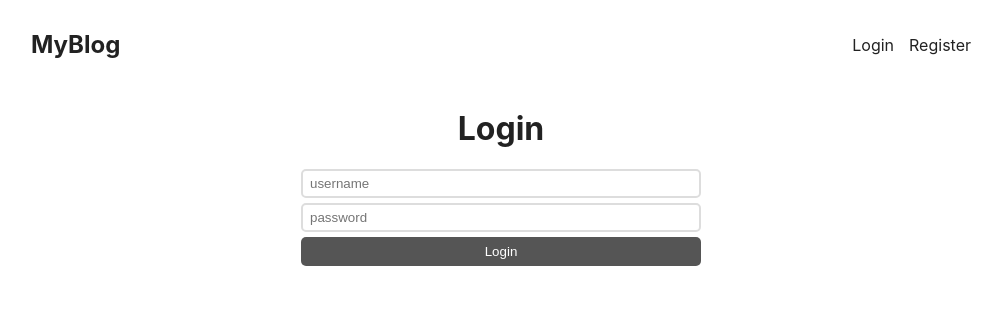
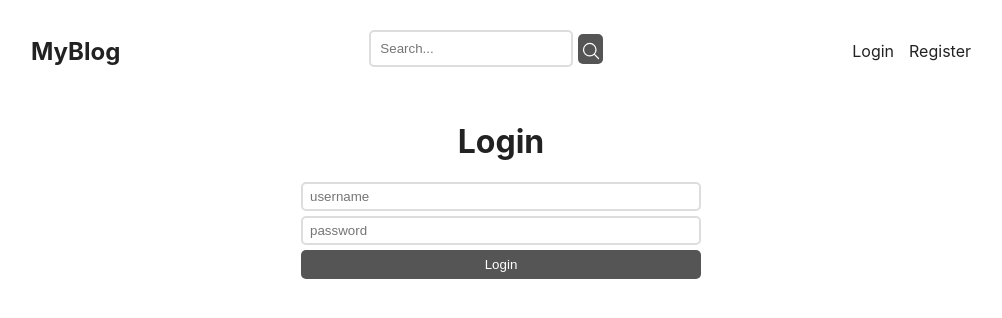
Before and after one commit to Error-Harry/Fullstack-Blog-App, a React (Create React App) app in the folder client/: page /login in a window 1280 px wide. Shown: the top 318 px of the page, without its empty margins (139-1141 px from the left). Built offline with nearby package versions, Linux system fonts and the light colour scheme; no server answers.

Commit message:
added delete post fuctionality and pagination

```diff
--- a/client/src/App.css
+++ b/client/src/App.css
@@ -185,8 +185,55 @@ div.d-btn {
   color: #fff;
   padding: 10px 30px;
   border-radius: 5px;
+  cursor: pointer;
 }
 
 a svg {
   height: 20px;
 }
+
+.error-message {
+  font-size: 0.9rem;
+  color: #df0a0a;
+}
+
+.pagination {
+  margin-top: 20px;
+  display: flex;
+  align-items: center;
+  justify-content: center;
+}
+
+.pagination button {
+  border: 1px solid #ccc;
+  background-color: #fff;
+  color: #333;
+  text-align: center;
+  width: 2rem;
+  padding: 10px 10px;
+  margin-right: 5px;
+  border-radius: 5px;
+  cursor: pointer;
+}
+
+.pagination button.active {
+  background-color: #007bff;
+  color: #fff;
+}
+
+.search-container {
+  display: inline-flex;
+  justify-content: center;
+  align-items: center;
+}
+
+.search-container input {
+  margin-right: 5px;
+  padding: 9px;
+}
+
+.search-container button {
+  width: 30px;
+  height: 30px;
+  margin-bottom: 5px;
+}
--- a/client/src/Header.js
+++ b/client/src/Header.js
@@ -30,6 +30,29 @@ function Header() {
       <Link className="logo" to="/" clLinkssName="logo">
         MyBlog
       </Link>
+      <div className="search-container">
+        <input
+          type="text"
+          placeholder="Search..."
+        />
+        <button onClick={() => {}}>
+          <svg
+            xmlns="http://www.w3.org/2000/svg"
+            fill="none"
+            viewBox="0 0 24 24"
+            strokeWidth={1.5}
+            stroke="currentColor"
+            width="20"
+            height="20"
+          >
+            <path
+              strokeLinecap="round"
+              strokeLinejoin="round"
+              d="m21 21-5.197-5.197m0 0A7.5 7.5 0 1 0 5.196 5.196a7.5 7.5 0 0 0 10.607 10.607Z"
+            />
+          </svg>
+        </button>
+      </div>
       <nav>
         {username && (
           <>
--- a/client/src/pages/IndexPage.js
+++ b/client/src/pages/IndexPage.js
@@ -3,6 +3,9 @@ import Post from "../Post";
 
 function IndexPage() {
   const [posts, setPosts] = useState([]);
+  const [currentPage, setCurrentPage] = useState(1);
+  const [postsPerPage, setPostPerPage] = useState(5);
+
   useEffect(() => {
     fetch("http://localhost:4000/post").then((response) => {
       response.json().then((posts) => {
@@ -11,7 +14,32 @@ function IndexPage() {
     });
   }, []);
 
-  return <>{posts.length > 0 && posts.map((post) => <Post {...post}/>)}</>;
+  const indexOfLastPost = currentPage * postsPerPage;
+  const indexOfFirstPost = indexOfLastPost - postsPerPage;
+  const currentPosts = posts.slice(indexOfFirstPost, indexOfLastPost);
+
+  return (
+    <>
+      {currentPosts.length > 0 &&
+        currentPosts.map((post) => <Post key={post.id} {...post} />)
+      }
+      {posts.length > postsPerPage && (
+        <div className="pagination">
+          {Array.from({ length: Math.ceil(posts.length / postsPerPage) }).map(
+            (_, index) => (
+              <button
+                key={index + 1}
+                onClick={() => setCurrentPage(index + 1)}
+                className={currentPage === index + 1 ? "active" : ""}
+              >
+                {index + 1}
+              </button>
+            )
+          )}
+        </div>
+      )}
+    </>
+  );
 }
 
 export default IndexPage;
--- a/client/src/pages/LoginPage.js
+++ b/client/src/pages/LoginPage.js
@@ -6,6 +6,7 @@ function LoginPage() {
   const [username, setUsername] = useState("");
   const [password, setPassword] = useState("");
   const [redirect, setRedirect] = useState(false);
+  const [errorMessage, setErrorMessage] = useState("");
   const {setUserInfo} = useContext(UserContext);
 
   async function login(ev) {
@@ -23,7 +24,7 @@ function LoginPage() {
       });
 
     } else {
-      alert("Wrong credentials");
+      setErrorMessage("wrong credentials");
     }
   }
 
@@ -46,6 +47,7 @@ function LoginPage() {
         value={password}
         onChange={(ev) => setPassword(ev.target.value)}
       />
+      {errorMessage && <p className="error-message">{errorMessage}</p>}
       <button>Login</button>
     </form>
   );
--- a/client/src/pages/PostPage.js
+++ b/client/src/pages/PostPage.js
@@ -1,10 +1,11 @@
 import React, { useContext, useEffect, useState } from "react";
-import { Link, useParams } from "react-router-dom";
+import { Link, Navigate, useParams } from "react-router-dom";
 import { format } from "date-fns";
 import { UserContext } from "../UserContext";
 
 function PostPage() {
   const [postInfo, setPostInfo] = useState(null);
+  const [redirect, setRedirect] = useState(false);
   const { userInfo } = useContext(UserContext);
   const { id } = useParams();
 
@@ -15,6 +16,24 @@ function PostPage() {
       });
     });
   }, []);
+
+  const handleDelete = () => {
+    fetch(`http://localhost:4000/post/${id}`, {
+      method: "DELETE",
+      credentials: "include",
+    })
+      .then((response) => {
+        if (response.ok) {
+          setRedirect(true);
+        } else {
+          alert("Unable to delete post");
+        }
+      })
+  };
+
+  if (redirect) {
+    return <Navigate to={"/"} />;
+  }
 
   if (!postInfo) return "";
 
@@ -51,6 +70,13 @@ function PostPage() {
         className="content"
         dangerouslySetInnerHTML={{ __html: postInfo.content }}
       />
+      {userInfo.id === postInfo.author._id && (
+        <div className="delete-btn">
+          <div className="d-btn" onClick={handleDelete}>
+            Delete Post
+          </div>
+        </div>
+      )}
     </div>
   );
 }
--- a/client/src/pages/RegisterPage.js
+++ b/client/src/pages/RegisterPage.js
@@ -1,8 +1,10 @@
 import React, { useState } from "react";
+import { Navigate } from "react-router-dom";
 
 function RegisterPage() {
   const [username, setUsername] = useState("");
   const [password, setPassword] = useState("");
+  const [redirect, setRedirect] = useState(false);
 
   async function register(ev) {
     ev.preventDefault();
@@ -12,10 +14,14 @@ function RegisterPage() {
       headers: { "Content-Type": "application/json" },
     });
     if (resp.status === 200) {
-      alert("Registration succesfull.");
+      setRedirect(true);
     } else {
       alert("Registration failed.");
     }
+  }
+
+  if(redirect) {
+    return <Navigate to={"/login"} />;
   }
 
   return (
```
Also changed, not shown: 1 other file (tests, documents, lock files or other folders).
